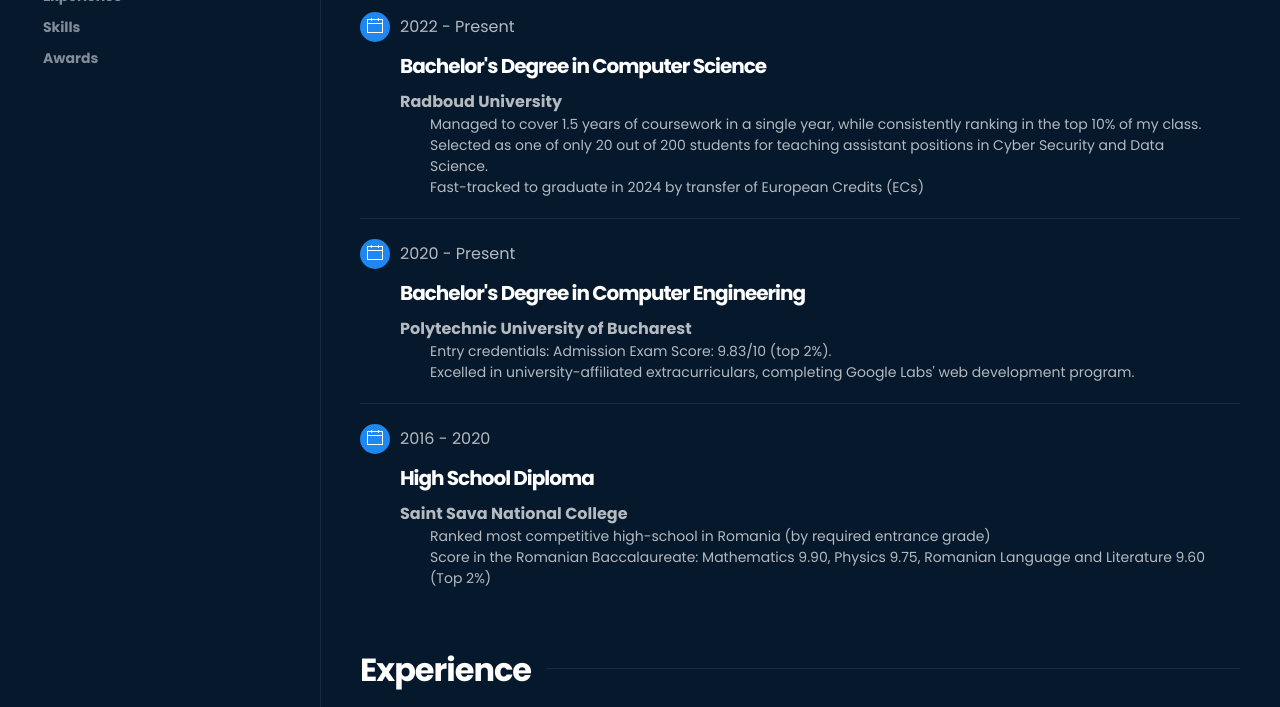
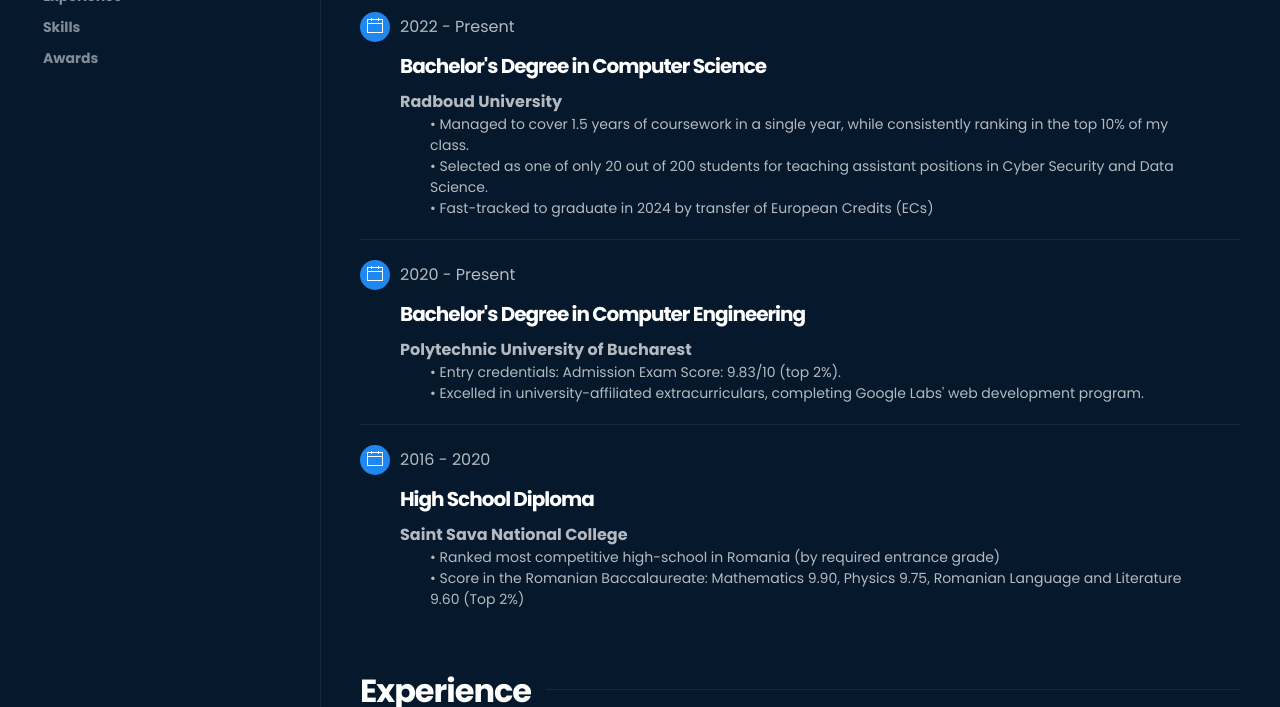
Before and after one commit to andreiujica/andreiujica.github.io, a website: page index.html in a window 1280 px wide. Shown: the part 1648-2355 px from the top of the page. Drawn offline with Linux system fonts and the light colour scheme.

Commit message:
fix(education): add actual bullets to the bullet points

```diff
--- a/index.html
+++ b/index.html
@@ -257,13 +257,13 @@
                       <div class="uk-text-small">
                         <ul>
                           <li>
-                            Managed to cover 1.5 years of coursework in a single year, while consistently ranking in the top 10% of my class.
+                            • Managed to cover 1.5 years of coursework in a single year, while consistently ranking in the top 10% of my class.
                           </li>
                           <li>
-                            Selected as one of only 20 out of 200 students for teaching assistant positions in Cyber Security and Data Science.
+                            • Selected as one of only 20 out of 200 students for teaching assistant positions in Cyber Security and Data Science.
                           </li>
                           <li>
-                            Fast-tracked to graduate in 2024 by transfer of European Credits (ECs)
+                            • Fast-tracked to graduate in 2024 by transfer of European Credits (ECs)
                           </li>
                         </ul>
                       </div>
@@ -280,10 +280,10 @@
                       <div class="uk-text-small">
                         <ul>
                           <li>
-                            Entry credentials: Admission Exam Score: 9.83/10 (top 2%).
+                            • Entry credentials: Admission Exam Score: 9.83/10 (top 2%).
                           </li>
                           <li>
-                            Excelled in university-affiliated extracurriculars, completing Google Labs' web development program.
+                            • Excelled in university-affiliated extracurriculars, completing Google Labs' web development program.
                           </li>
                       </div>
                     </div>
@@ -299,10 +299,10 @@
                       <div class="uk-text-small">
                         <ul>
                           <li>
-                            Ranked most competitive high-school in Romania (by required entrance grade)
+                            • Ranked most competitive high-school in Romania (by required entrance grade)
                           </li>
                           <li>
-                            Score in the Romanian Baccalaureate: Mathematics 9.90, Physics 9.75, Romanian Language and Literature 9.60 (Top 2%)
+                            • Score in the Romanian Baccalaureate: Mathematics 9.90, Physics 9.75, Romanian Language and Literature 9.60 (Top 2%)
                           </li>
                       </div>
                     </div>
```
